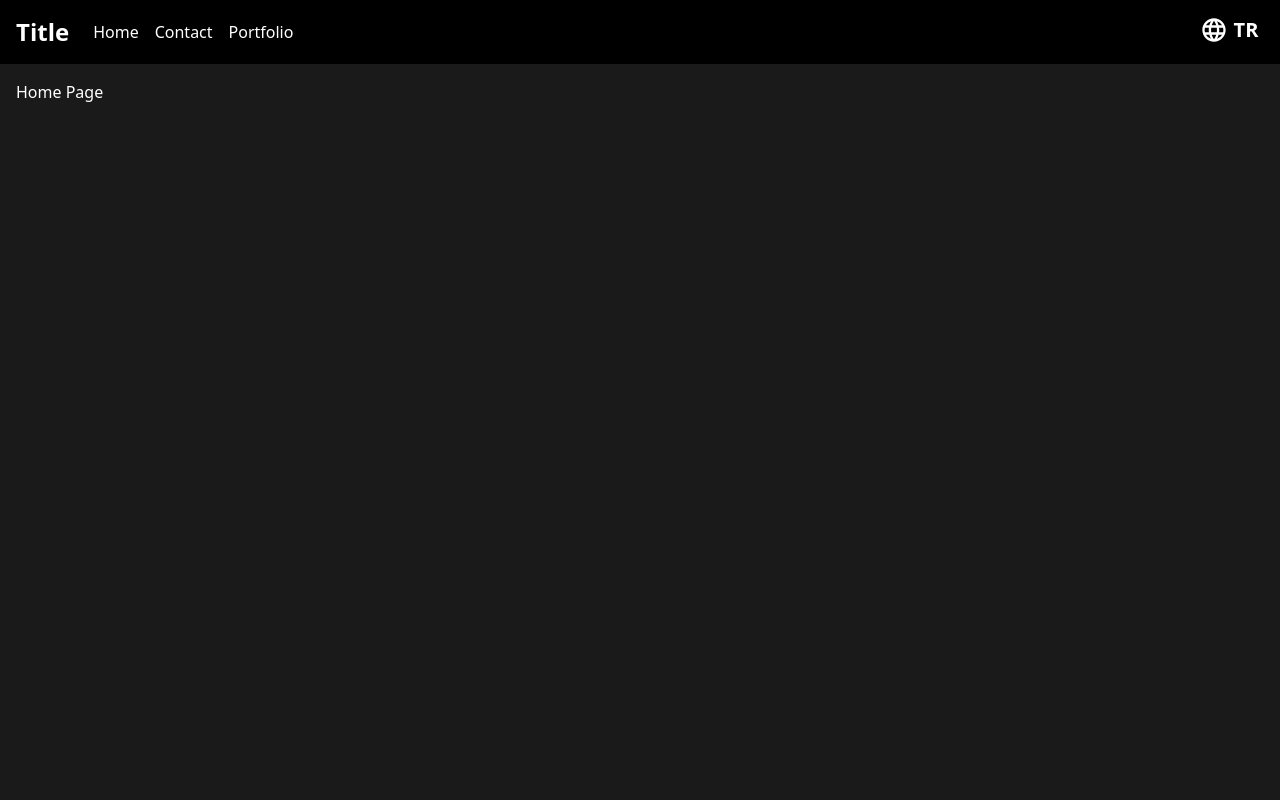
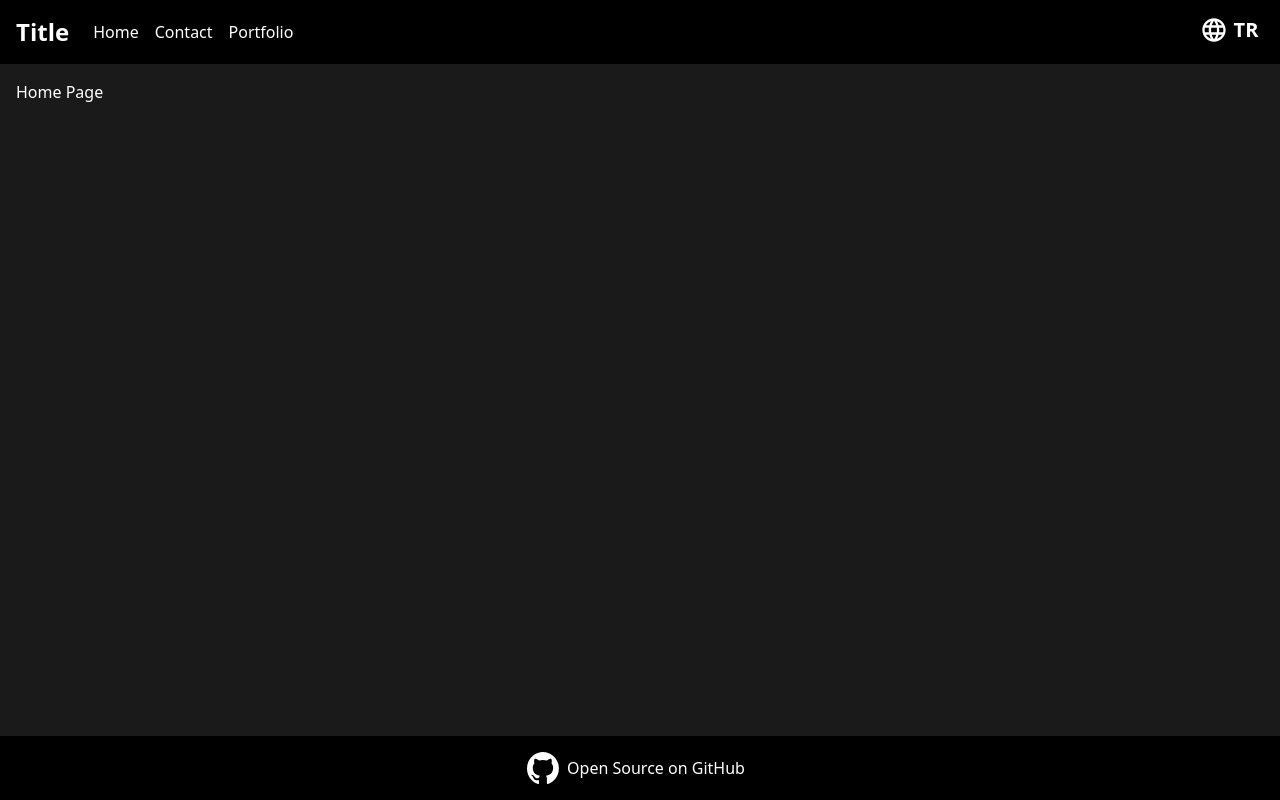
Before and after one commit to femrek/personal-website, a React (Vite) app: page / in a window 1280 px wide. Built offline with nearby package versions, Linux system fonts and the light colour scheme.

Commit message:
feat: footer is designed.
* github icons are added to project.
* github link added to footer. (it opens the repository)

```diff
--- /dev/null
+++ b/src/component/footer/AppFooter.tsx
@@ -0,0 +1,27 @@
+import gh from "/github-mark-white.svg";
+import { NavLink } from "react-router-dom";
+
+function AppFooter() {
+  return (
+    <footer className="bg-black content-center flex">
+      <div className={"flex-1"}></div>
+
+      <div className={"flex-none content-center"}>
+        <NavLink
+          to={"https://github.com/femrek/personal-website"}
+          target="_blank"
+          rel="noopener noreferrer"
+        >
+          <div className={"flex p-4"}>
+            <img className={"size-8"} src={gh} alt={"GH"} />
+            <div className={"px-2 content-center"}>Open Source on GitHub</div>
+          </div>
+        </NavLink>
+      </div>
+
+      <div className={"flex-1"}></div>
+    </footer>
+  );
+}
+
+export default AppFooter;
--- a/src/component/header/AppHeader.tsx
+++ b/src/component/header/AppHeader.tsx
@@ -3,6 +3,7 @@ import SelectLanguage from "./SelectLanguage.tsx";
 
 function AppHeader() {
   return (
+    <div className={"sticky top-0"}>
       <div className={"bg-black text-white flex"}>
         {/* The title */}
         <div className={"text-white font-bold text-2xl px-4 py-4"}>Title</div>
@@ -18,6 +19,7 @@ function AppHeader() {
         {/* Language Section */}
         <SelectLanguage languages={["tr", "en"]} />
       </div>
+    </div>
   );
 }
 
--- a/src/page/AppLayout.tsx
+++ b/src/page/AppLayout.tsx
@@ -1,12 +1,21 @@
 import AppHeader from "../component/header/AppHeader.tsx";
 import { Outlet } from "react-router-dom";
+import AppFooter from "../component/footer/AppFooter.tsx";
 
 function AppLayout() {
   return (
-    <>
+    <div className={"min-h-screen flex flex-col"}>
+      {/* Header */}
       <AppHeader />
-      <Outlet />
-    </>
+
+      {/* Page Content */}
+      <div className={"flex-grow"}>
+        <Outlet />
+      </div>
+
+      {/* Footer */}
+      <AppFooter />
+    </div>
   );
 }
 
```
Also changed, not shown: public/github-mark-white.svg (added), public/github-mark.svg (added). Lines whose indentation alone changed are shown as unchanged.
